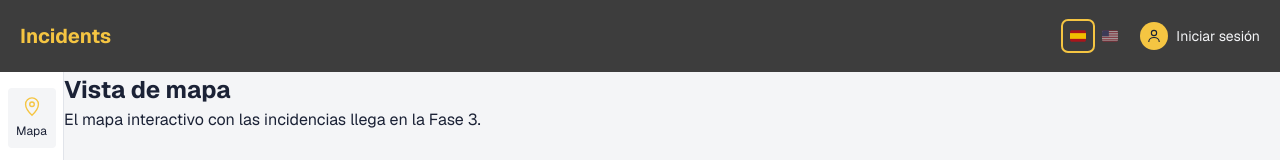
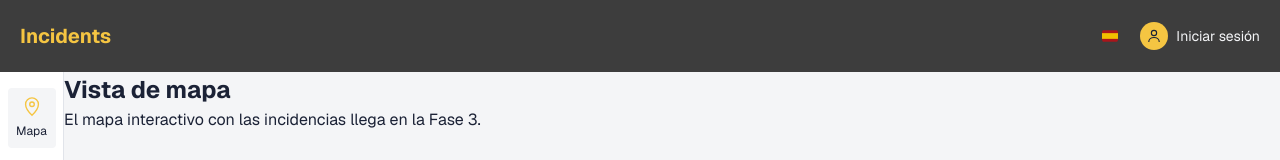
Before and after one commit to diaohh/incidents-map-dashboard, a Next.js app: page / in a window 1280 px wide. Shown: the top 160 px of the page. Built offline with nearby package versions, Linux system fonts and the light colour scheme.

Commit message:
feat: turn language switcher into a single toggle button
Shows only the active locale's flag instead of both options; clicking it
switches to the other locale.

```diff
--- a/src/shared/ui/LanguageSwitcher/LanguageSwitcher.module.scss
+++ b/src/shared/ui/LanguageSwitcher/LanguageSwitcher.module.scss
@@ -1,19 +1,12 @@
 @use "@/app/styles/tokens" as *;
 
-.group {
-  display: flex;
-  align-items: center;
-  gap: $space-1;
-}
-
-.option {
+.toggle {
   display: flex;
   align-items: center;
   justify-content: center;
   width: 28px;
   height: 28px;
   border-radius: $radius-sm;
-  opacity: 0.55;
   transition: opacity 0.15s ease;
 
   &:hover {
@@ -21,12 +14,6 @@
   }
 }
 
-.active {
-  opacity: 1;
-  outline: 2px solid $color-accent;
-  outline-offset: 1px;
-}
-
 .flag {
   width: 20px;
   height: 14px;
--- a/src/shared/ui/LanguageSwitcher/LanguageSwitcher.tsx
+++ b/src/shared/ui/LanguageSwitcher/LanguageSwitcher.tsx
@@ -30,33 +30,29 @@ function UsaFlag() {
   );
 }
 
-const OPTIONS: { locale: Locale; flag: typeof SpainFlag }[] = [
-  { locale: "es", flag: SpainFlag },
-  { locale: "en", flag: UsaFlag },
-];
+const FLAGS: Record<Locale, typeof SpainFlag> = {
+  es: SpainFlag,
+  en: UsaFlag,
+};
+
+const OTHER_LOCALE: Record<Locale, Locale> = {
+  es: "en",
+  en: "es",
+};
 
 export function LanguageSwitcher() {
   const { locale, setLocale, t } = useTranslation();
+  const nextLocale = OTHER_LOCALE[locale];
+  const Flag = FLAGS[locale];
 
   return (
-    <div className={styles.group} role="group" aria-label={t("languageSwitcher.label")}>
-      {OPTIONS.map(({ locale: optionLocale, flag: Flag }) => {
-        const isActive = locale === optionLocale;
-        const classes = [styles.option, isActive && styles.active].filter(Boolean).join(" ");
-
-        return (
-          <button
-            key={optionLocale}
-            type="button"
-            className={classes}
-            aria-pressed={isActive}
-            aria-label={t(`languageSwitcher.${optionLocale}`)}
-            onClick={() => setLocale(optionLocale)}
-          >
-            <Flag />
-          </button>
-        );
-      })}
-    </div>
+    <button
+      type="button"
+      className={styles.toggle}
+      aria-label={`${t("languageSwitcher.label")}: ${t(`languageSwitcher.${nextLocale}`)}`}
+      onClick={() => setLocale(nextLocale)}
+    >
+      <Flag />
+    </button>
   );
 }
```
